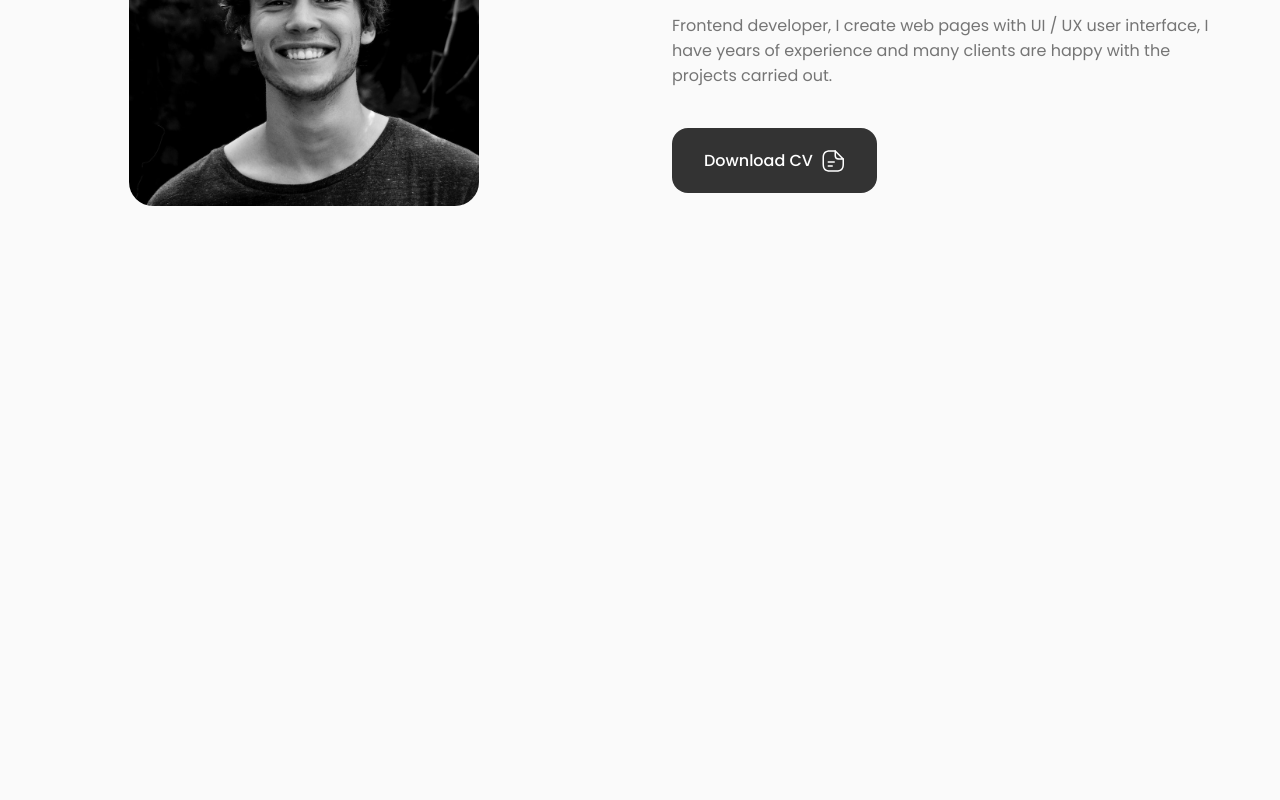
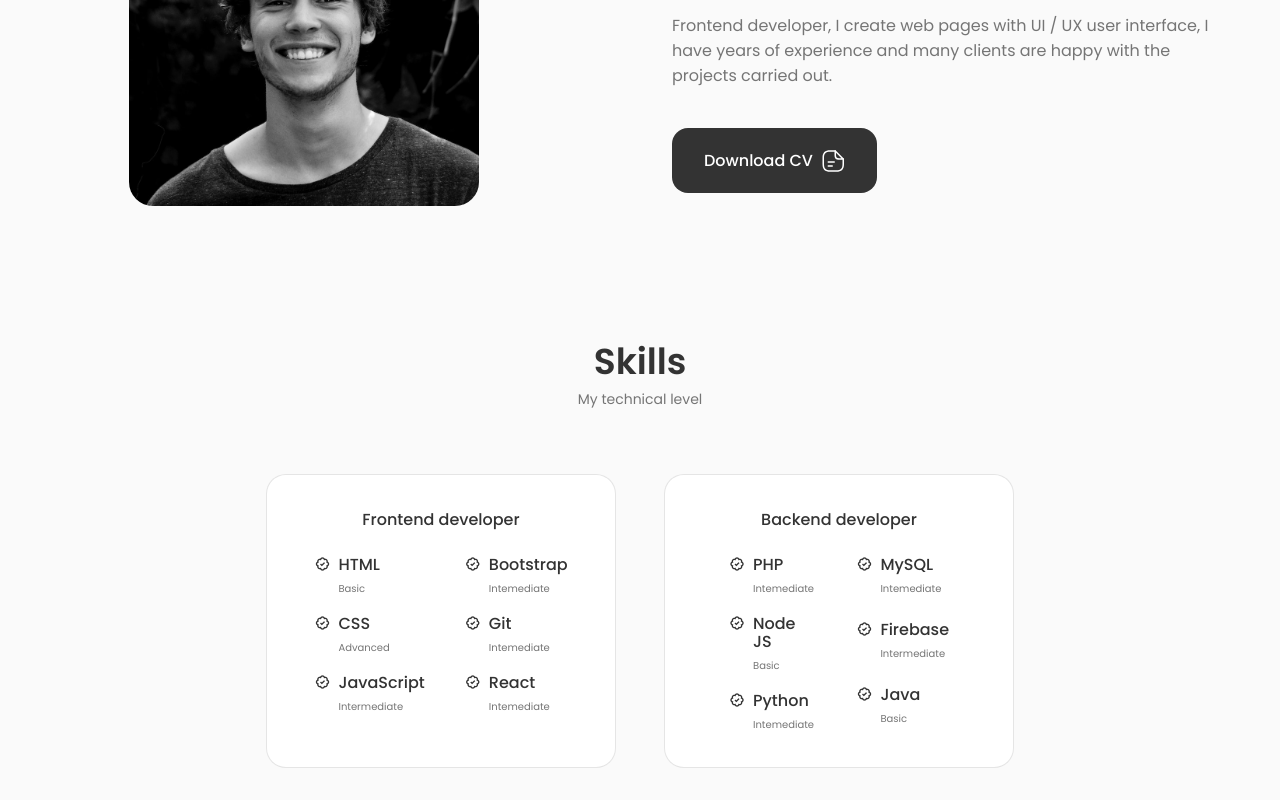
Before and after one commit to aashirisrar/portfolio-react, a React (Create React App) app: page / in a window 1280 px wide. Shown: the part 1047-1847 px from the top of the page. Before the commit the page ends 1285 px from the top, so only its background shows below. Built offline with nearby package versions, Linux system fonts and the light colour scheme.

Commit message:
completed the skills component

```diff
--- a/src/App.js
+++ b/src/App.js
@@ -2,6 +2,7 @@
 import About from "./components/about/About";
 import Header from "./components/header/Header";
 import Home from "./components/home/Home";
+import Skills from "./components/skills/Skills";
 
 function App() {
   return (
@@ -11,6 +12,7 @@
       <main className="main">
         <Home />
         <About />
+        <Skills />
       </main>
     </>
   );
--- a/src/components/about/about.css
+++ b/src/components/about/about.css
@@ -57,7 +57,7 @@
   }
 
   .about__box {
-    padding: 0.74rem 0.5rem;
+    padding: 0.75rem 0.5rem;
   }
 
   .about__data {
--- /dev/null
+++ b/src/components/skills/Backend.jsx
@@ -0,0 +1,63 @@
+const Backend = () => {
+  return (
+    <div className="skills__content">
+      <h3 className="skills__title">Backend developer</h3>
+
+      <div className="skills__box">
+        <div className="skills__group">
+          <div className="skills__data">
+            <i className="bx bx-badge-check"></i>
+            <div>
+              <h3 className="skills__name">PHP</h3>
+              <span className="skills__level">Intemediate</span>
+            </div>
+          </div>
+
+          <div className="skills__data">
+            <i className="bx bx-badge-check"></i>
+            <div>
+              <h3 className="skills__name">Node JS</h3>
+              <span className="skills__level">Basic</span>
+            </div>
+          </div>
+
+          <div className="skills__data">
+            <i className="bx bx-badge-check"></i>
+            <div>
+              <h3 className="skills__name">Python</h3>
+              <span className="skills__level">Intemediate</span>
+            </div>
+          </div>
+        </div>
+
+        <div className="skills__group">
+          <div className="skills__data">
+            <i className="bx bx-badge-check"></i>
+            <div>
+              <h3 className="skills__name">MySQL</h3>
+              <span className="skills__level">Intemediate</span>
+            </div>
+          </div>
+
+          <div className="skills__data">
+            <i className="bx bx-badge-check"></i>
+            <div>
+              <h3 className="skills__name">Firebase</h3>
+              <span className="skills__level">Intermediate</span>
+            </div>
+          </div>
+
+          <div className="skills__data">
+            <i className="bx bx-badge-check"></i>
+            <div>
+              <h3 className="skills__name">Java</h3>
+              <span className="skills__level">Basic</span>
+            </div>
+          </div>
+        </div>
+      </div>
+    </div>
+  );
+};
+
+export default Backend;
--- /dev/null
+++ b/src/components/skills/Frontend.jsx
@@ -0,0 +1,63 @@
+const Frontend = () => {
+  return (
+    <div className="skills__content">
+      <h3 className="skills__title">Frontend developer</h3>
+
+      <div className="skills__box">
+        <div className="skills__group">
+          <div className="skills__data">
+            <i className="bx bx-badge-check"></i>
+            <div>
+              <h3 className="skills__name">HTML</h3>
+              <span className="skills__level">Basic</span>
+            </div>
+          </div>
+
+          <div className="skills__data">
+            <i className="bx bx-badge-check"></i>
+            <div>
+              <h3 className="skills__name">CSS</h3>
+              <span className="skills__level">Advanced</span>
+            </div>
+          </div>
+
+          <div className="skills__data">
+            <i className="bx bx-badge-check"></i>
+            <div>
+              <h3 className="skills__name">JavaScript</h3>
+              <span className="skills__level">Intermediate</span>
+            </div>
+          </div>
+        </div>
+
+        <div className="skills__group">
+          <div className="skills__data">
+            <i className="bx bx-badge-check"></i>
+            <div>
+              <h3 className="skills__name">Bootstrap</h3>
+              <span className="skills__level">Intemediate</span>
+            </div>
+          </div>
+
+          <div className="skills__data">
+            <i className="bx bx-badge-check"></i>
+            <div>
+              <h3 className="skills__name">Git</h3>
+              <span className="skills__level">Intemediate</span>
+            </div>
+          </div>
+
+          <div className="skills__data">
+            <i className="bx bx-badge-check"></i>
+            <div>
+              <h3 className="skills__name">React</h3>
+              <span className="skills__level">Intemediate</span>
+            </div>
+          </div>
+        </div>
+      </div>
+    </div>
+  );
+};
+
+export default Frontend;
--- /dev/null
+++ b/src/components/skills/Skills.jsx
@@ -0,0 +1,19 @@
+import Backend from "./Backend";
+import Frontend from "./Frontend";
+import "./skills.css";
+
+const Skills = () => {
+  return (
+    <section className="skills section" id="skills">
+      <h2 className="section__title">Skills</h2>
+      <span className="section__subtitle">My technical level</span>
+
+      <div className="skills__container container grid">
+        <Frontend />
+        <Backend />
+      </div>
+    </section>
+  );
+};
+
+export default Skills;
--- /dev/null
+++ b/src/components/skills/skills.css
@@ -0,0 +1,82 @@
+.skills__container {
+  grid-template-columns: repeat(2, 350px);
+  column-gap: 3rem;
+  justify-content: center;
+}
+
+.skills__content {
+  background-color: var(--container-color);
+  border: 1px solid rgba(0, 0, 0, 0.1);
+  padding: 2rem 4rem;
+  border-radius: 1.25rem;
+}
+
+.skills__title {
+  font-size: var(--normal-font-size);
+  font-weight: var(--font-medium);
+  text-align: center;
+  margin-bottom: var(--mb-1-5);
+}
+
+.skills__box {
+  display: flex;
+  justify-content: center;
+  column-gap: 2.5rem;
+}
+
+.skills__group {
+  display: grid;
+  align-items: flex-start;
+  row-gap: 1rem;
+}
+
+.skills__data {
+  display: flex;
+  column-gap: 0.5rem;
+}
+
+.skills .bx-badge-check {
+  font-size: 1rem;
+  color: var(--title-color);
+}
+
+.skills__name {
+  font-size: var(--normal-font-size);
+  font-weight: var(--font-medium);
+  line-height: 18px;
+}
+
+.skills__level {
+  font-size: var(--tiny-font-size);
+}
+
+/*=============== BREAKPOINTS ===============*/
+/* For large devices */
+@media screen and (max-width: 992px) {
+  .skills__container {
+    grid-template-columns: max-content;
+    row-gap: 2rem;
+  }
+}
+
+/* For medium devices */
+@media screen and (max-width: 576px) {
+  .skills__container {
+    grid-template-columns: 1fr;
+  }
+
+  .skills__content {
+    padding: 1.5rem;
+  }
+}
+
+/* For small devices */
+@media screen and (max-width: 350px) {
+  .skills__box {
+    column-gap: 1.25rem;
+  }
+
+  .skills__name {
+    font-size: var(--small-font-size);
+  }
+}
```
